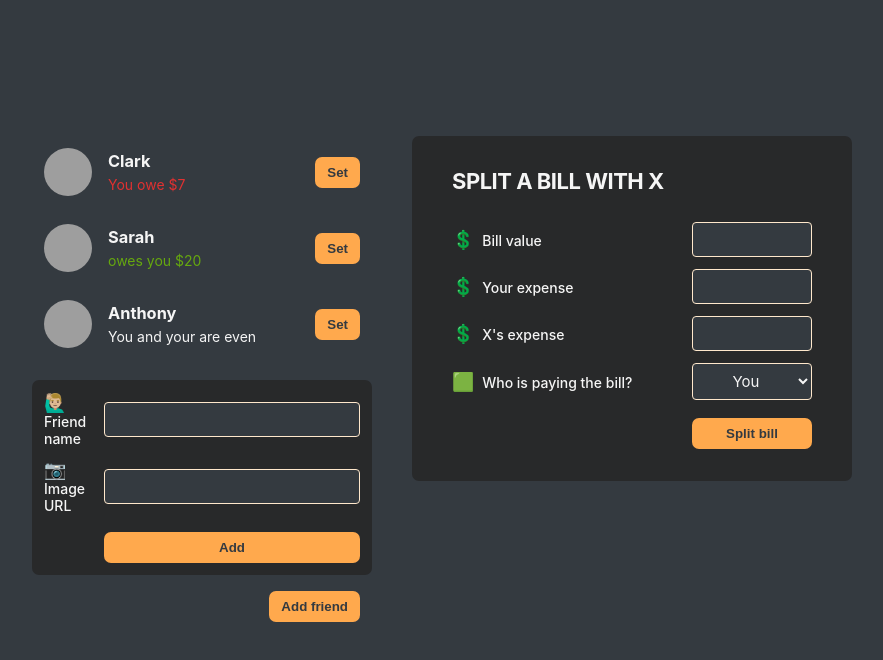
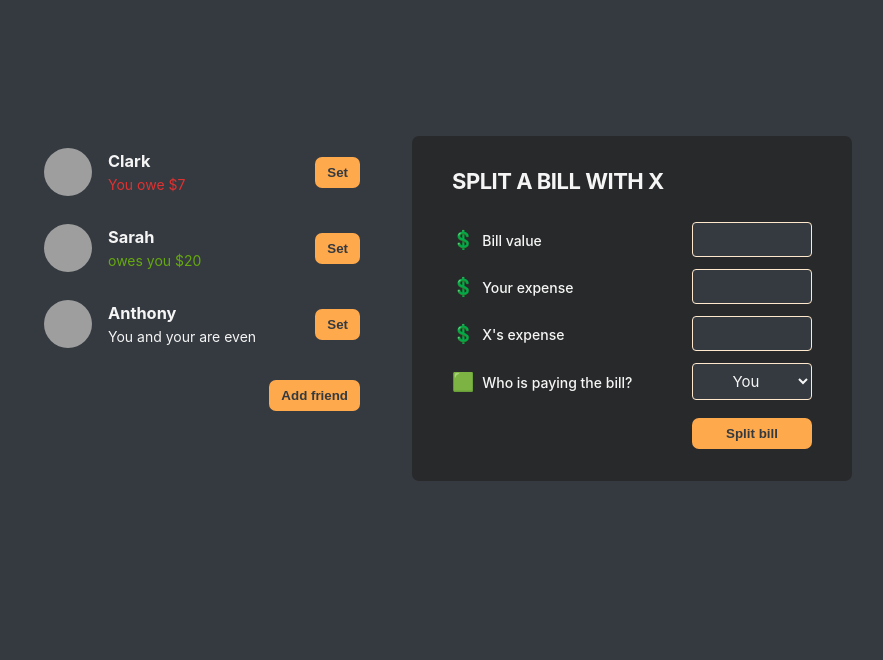
Before and after one commit to GustavoMunizBarrios/eat-n-split, a React (Create React App) app: page / in a window 1280 px wide. Shown: the top 660 px of the page, without its empty margins (198-1081 px from the left). Built offline with nearby package versions, Linux system fonts and the light colour scheme; grey boxes are pictures that could not be loaded.

Commit message:
I added conditional render to FormAddFriend

```diff
--- a/src/App.js
+++ b/src/App.js
@@ -1,3 +1,5 @@
+import { useState } from "react";
+
 const initialFriends = [
   {
     id: 118836,
@@ -18,13 +20,30 @@
     balance: 0,
   },
 ];
+
+function Button({ children, click }) {
+  return (
+    <button className="button" onClick={click}>
+      {children}
+    </button>
+  );
+}
+
 export default function App() {
+  const [showAddFriend, setShowAddFriend] = useState(false);
+
+  function handleShowAddFriend() {
+    setShowAddFriend((show) => !show);
+  }
+
   return (
     <div className="app">
       <div className="sidebar">
         <FriendList />
-        <FormAddFriend />
-        <Button>Add friend</Button>
+        {showAddFriend && <FormAddFriend />}
+        <Button click={handleShowAddFriend}>
+          {showAddFriend ? "Close" : "Add friend"}
+        </Button>
       </div>
       <FormSplitBill />
     </div>
@@ -62,10 +81,6 @@
       <Button>Set</Button>
     </li>
   );
-}
-
-function Button({ children }) {
-  return <button className="button">{children}</button>;
 }
 
 function FormAddFriend() {
```
